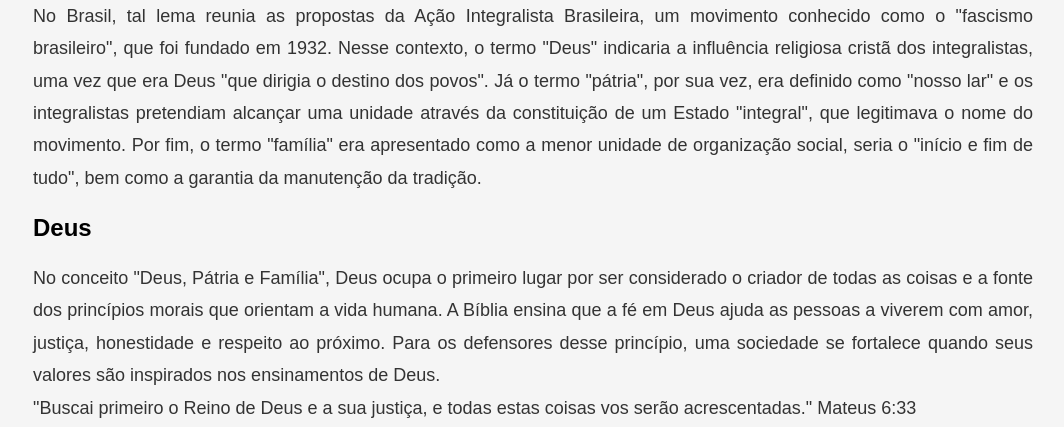
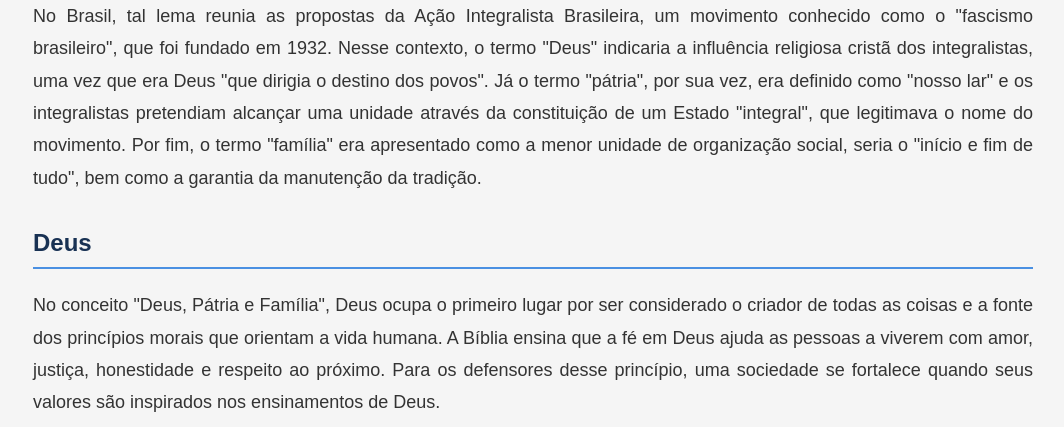
Before and after one commit to mariaclaratrindade12f-cmyk/meu-site2, a plain HTML site: page index.html in a window 1280 px wide. Shown: the part 437-864 px from the top of the page, without its empty margins (107-1171 px from the left). Drawn offline with Linux system fonts and the light colour scheme.

Commit message:
Revise HTML for 'Deus, Pátria e Família' page
Restored and updated HTML structure, styles, and content for the page on 'Deus, Pátria e Família'.

```diff
--- a/index.html
+++ b/index.html
@@ -35,6 +35,12 @@
 
 img:hover {
     transform: scale(1.05);
+}
+          h2 {
+    color: #183153;
+    border-bottom: 2px solid #4a90e2;
+    padding-bottom: 10px;
+    margin-top: 35px;
 }
 </style>
 </head>
```
